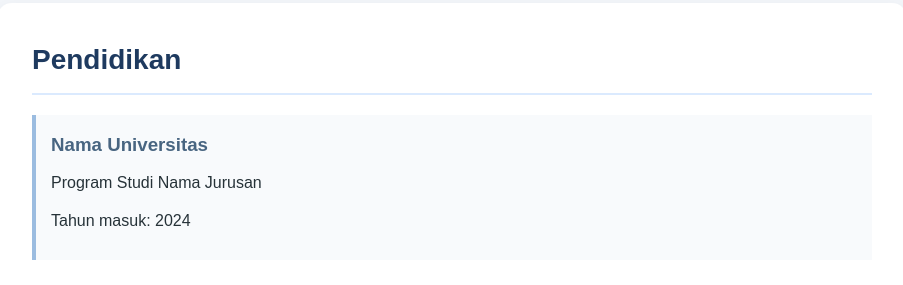
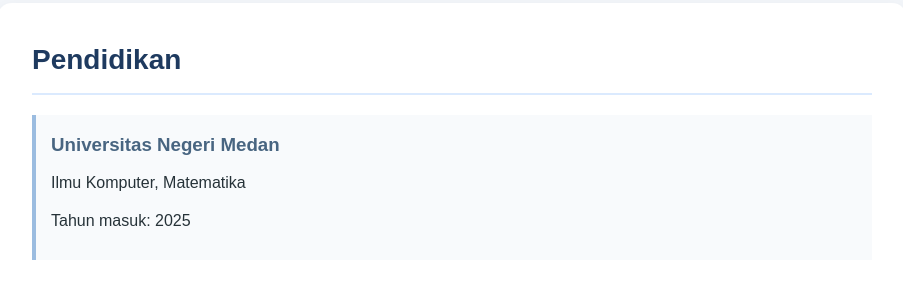
Before and after one commit to humairayayy/TugasWeb-Pertemuan4-SCSS, a website built with Vite: page index.html in a window 1280 px wide. Shown: the part 1300-1585 px from the top of the page, without its empty margins (188-1091 px from the left). Built offline with nearby package versions, Linux system fonts and the light colour scheme.

Commit message:
Update index.html

```diff
--- a/index.html
+++ b/index.html
@@ -5,7 +5,7 @@
 <head>
     <meta charset="UTF-8">
     <meta name="viewport" content="width=device-width, initial-scale=1.0">
-    <link rel="stylesheet" href="style.css"
+    <link rel="stylesheet" href="style.css">
     <title>Humaira - Profil Pribadi</title>
     <meta name="description" content="Profil pribadi Humaira.">
 </head>
@@ -87,15 +87,15 @@
 
             <article>
 
-                <h3>Nama Universitas</h3>
+                <h3>Universitas Negeri Medan</h3>
 
                 <p>
-                    Program Studi Nama Jurusan
+                    Ilmu Komputer, Matematika
                 </p>
 
                 <p>
                     Tahun masuk:
-                    <time datetime="2024">2024</time>
+                    <time datetime="2025">2025</time>
                 </p>
 
             </article>
```
